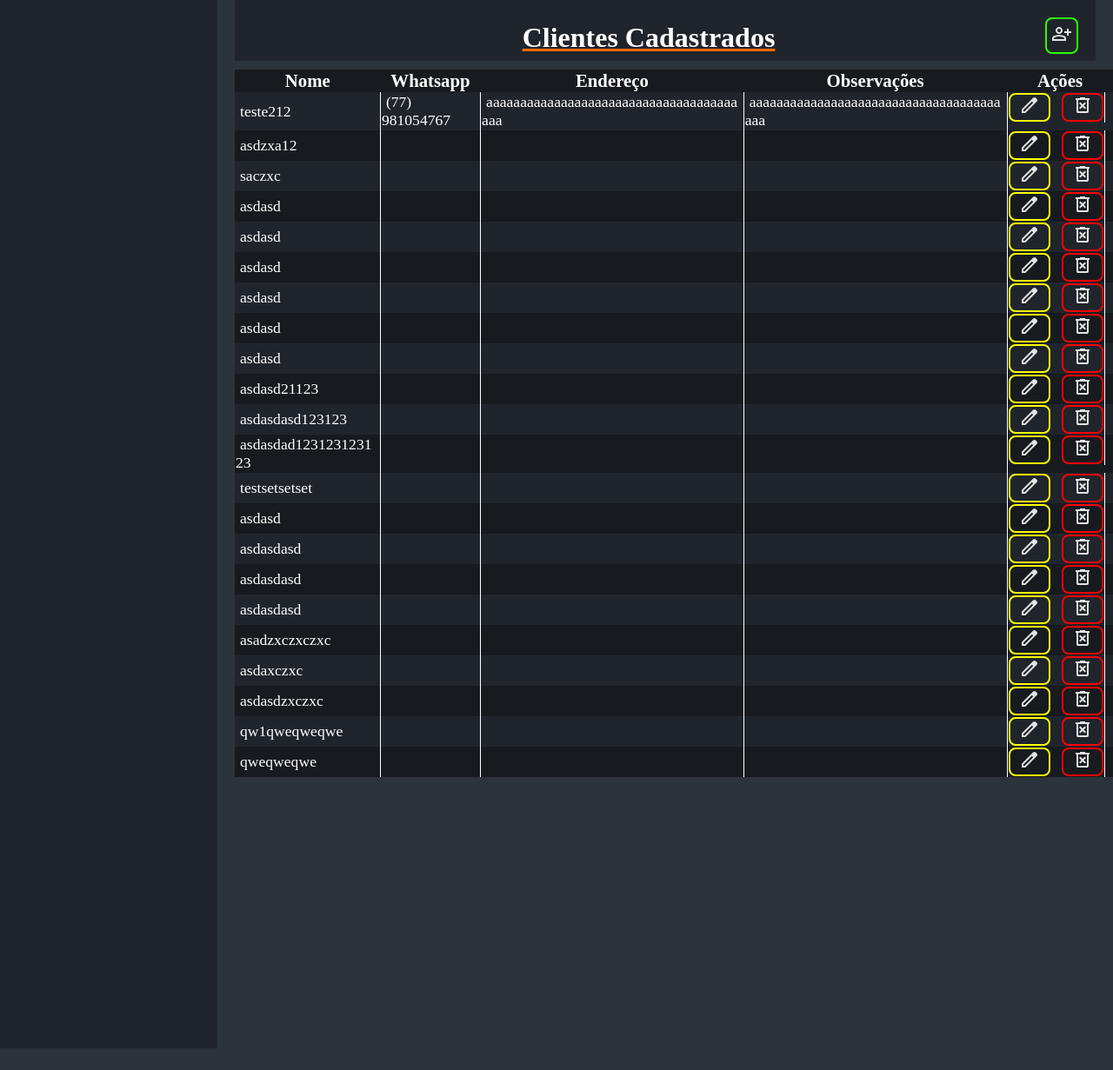
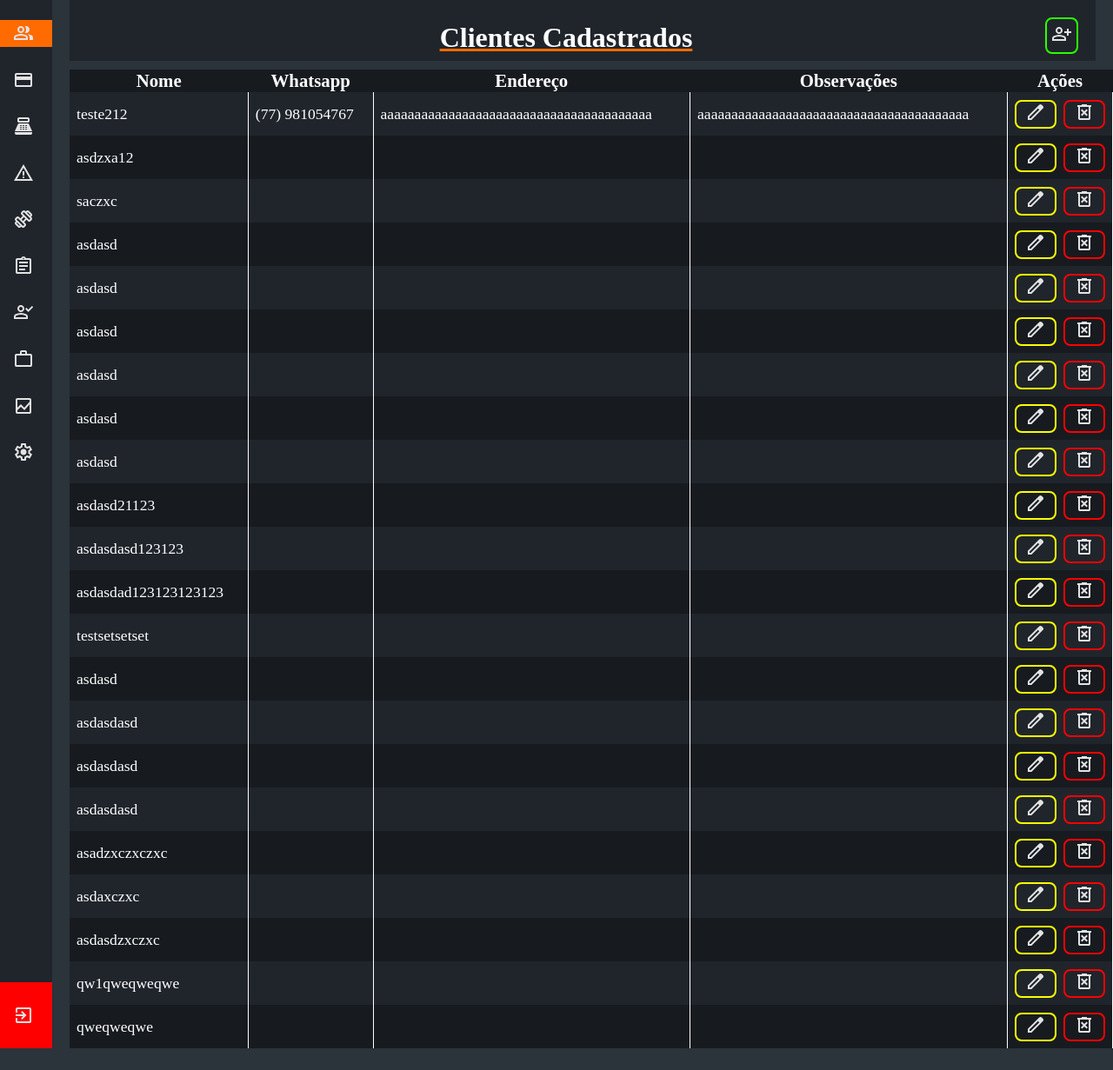
Before and after one commit to iBahiaaaa/SistemaDeCadastroDeClientes, a Flask app: page / in a window 1280 px wide. Shown: the part 80-1311 px from the top of the page at 87% size. Run offline with Flask 3, Linux system fonts and the light colour scheme; data comes from the database, SQL or seed files in the repository; both versions use the stored data as it was after the commit.

Commit message:
barra lateral

```diff
--- a/frontend/static/css/clientes.css
+++ b/frontend/static/css/clientes.css
@@ -37,8 +37,57 @@ main {
 
 #barraLateral {
     background-color: var(--cor2);
+    width: 60px;
+    height: calc(100vh - 105px);
+    transition: width 0.3s ease, box-shadow 0.3s ease;
+    display: flex;
+    flex-direction: column;
+
+    h1 {
+        font-size: 1.7em;
+        color: white;
+        display: flex;
+        align-items: center;
+        white-space: nowrap;
+        overflow: hidden;
+        text-shadow: 0 0 3px black;
+    }
+
+    h1:hover{
+        background-color: var(--cor4);
+    }
+
+    img{
+        margin-left: 15px;
+        margin-right: 30px;
+    }
+}
+
+#barraLateral:hover {
     width: 250px;
-    height: calc(100vh - 105px);
+    animation-duration: 1s;
+
+    img{
+        margin-right: 30px;
+        animation-duration: 1s;
+    }
+}
+
+#paginaAtual{
+    background-color: var(--cor4);
+}
+
+#sairLateral{
+    background-color: #ff0000;
+    margin-top: auto;
+}
+
+#sairLateral:hover{
+    background-color: #ce0000;
+
+    h1{
+        background-color: #ce0000;
+    }
 }
 
 #conteudoGeral {
@@ -64,7 +113,6 @@ main {
 }
 
 #botaoCadastrar:hover {
-    box-shadow: 1px 1px 10px #2bff00;
     background-color: #2bff002d;
 }
 
@@ -129,6 +177,7 @@ main {
     background-color: var(--cor2);
     color: white;
     border-collapse: collapse;
+    table-layout: auto;
 
     td,
     tr {
@@ -152,14 +201,25 @@ main {
 
     td {
         border-right: 1px solid white;
-        width: fit-content;
+        width: min-content;
         font-size: 1.1em;
-        text-indent: 5px;
+        padding: 0 8px 0 8px;
     }
 
     tr:nth-child(even) {
         background-color: var(--cor3);
     }
+}
+
+#clienteIndividual {
+
+    td {
+        height: 50px;
+    }
+}
+
+td#nomeCliente {
+    width: 250px;
 }
 
 #tabelaAcoes {
--- a/frontend/templates/clientes.html
+++ b/frontend/templates/clientes.html
@@ -17,14 +17,27 @@
     </header>
     <main>
         <section id="barraLateral">
-
+            <div>
+                <h1 id="paginaAtual"><img src="../static/imagens/group.svg" alt="Clientes">Clientes</h1>
+                <h1><img src="../static/imagens/card.svg" alt="Planos">Planos</h1>
+                <h1><img src="../static/imagens/money.svg" alt="Pagamentos">Pagamentos</h1>
+                <h1><img src="../static/imagens/warning.svg" alt="Inadimplência">Inadimplência</h1>
+                <h1><img src="../static/imagens/halter.svg" alt="Treinos">Treinos</h1>
+                <h1><img src="../static/imagens/prancheta.svg" alt="Avaliação">Avaliação</h1>
+                <h1><img src="../static/imagens/personCheck.svg" alt="Frequência">Frequência</h1>
+                <h1><img src="../static/imagens/work.svg" alt="Funcionários">Funcionários</h1>
+                <h1><img src="../static/imagens/relatorios.svg" alt="Relatórios">Relatórios</h1>
+                <h1><img src="../static/imagens/settings.svg" alt="Configuração">Configuração</h1>
+            </div>
+            <div id="sairLateral">
+                <h1><img src="../static/imagens/sair.svg" alt="Sair">Sair</h1>
+            </div>
         </section>
         <section id="conteudoGeral">
             <section id="cadastroClientes">
                 <div id="divTituloListaClientes">
                     <h2 id="tituloListaClientes">Clientes Cadastrados</h2>
-                    <button id="botaoCadastrar" type="submit"> <img src="../static/imagens/person_add.svg" alt="">
-                    </button>
+                    <button title="Cadastrar novo cliente" id="botaoCadastrar" type="submit"><img src="../static/imagens/person_add.svg" alt=""></button>
                 </div>
             </section>
             <div id="conteudoTabelaListaClientes">
@@ -46,14 +59,14 @@
                             <td>{{ cliente[3] }}</td>
                             <td>{{ cliente[4] }}</td>
                             <td id="btnAcoes">
-                                    <button id="btnEditar" class="btnEditar" data-id="{{ cliente[0] }}"
+                                    <button title="Editar Cliente" id="btnEditar" class="btnEditar" data-id="{{ cliente[0] }}"
                                         data-nome="{{ cliente[1] }}" data-whatsapp="{{ cliente[2] }}"
                                         data-endereco="{{ cliente[3] }}" data-observacoes="{{ cliente[4] }}">
                                         <img src="../static/imagens/edit.svg" alt="Editar Cliente">
                                     </button>
                                     <form action="/excluir/{{ cliente[0] }}" method="POST"
                                         onsubmit="return confirm('Tem certeza que deseja excluir este cliente?')">
-                                        <button id="btnExcluir" type="submit"><img src="../static/imagens/delete.svg"
+                                        <button title="Excluir Cliente" id="btnExcluir" type="submit"><img src="../static/imagens/delete.svg"
                                                 alt="Excluir Cliente"></button>
                                     </form>
                             </td>
```
Also changed, not shown: backend/database/banco.db, frontend/static/imagens/arrowDown.svg (added), frontend/static/imagens/card.svg (added), frontend/static/imagens/group.svg (added), frontend/static/imagens/halter.svg (added), frontend/static/imagens/home.svg (added), frontend/static/imagens/money.svg (added), frontend/static/imagens/personCheck.svg (added), frontend/static/imagens/personLogin.svg (added), frontend/static/imagens/prancheta.svg (added), frontend/static/imagens/relatorios.svg (added), frontend/static/imagens/sair.svg (added), frontend/static/imagens/settings.svg (added), frontend/static/imagens/warning.svg (added), 1 more files.
